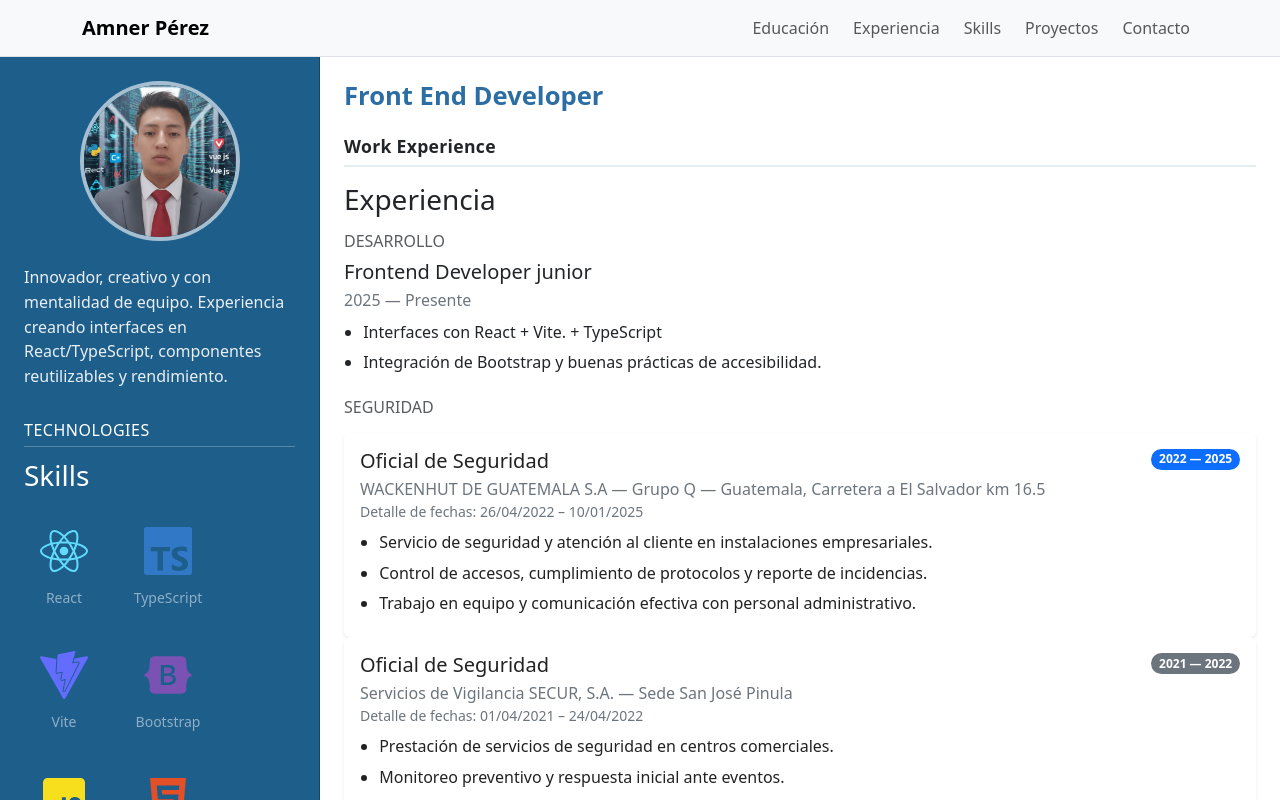
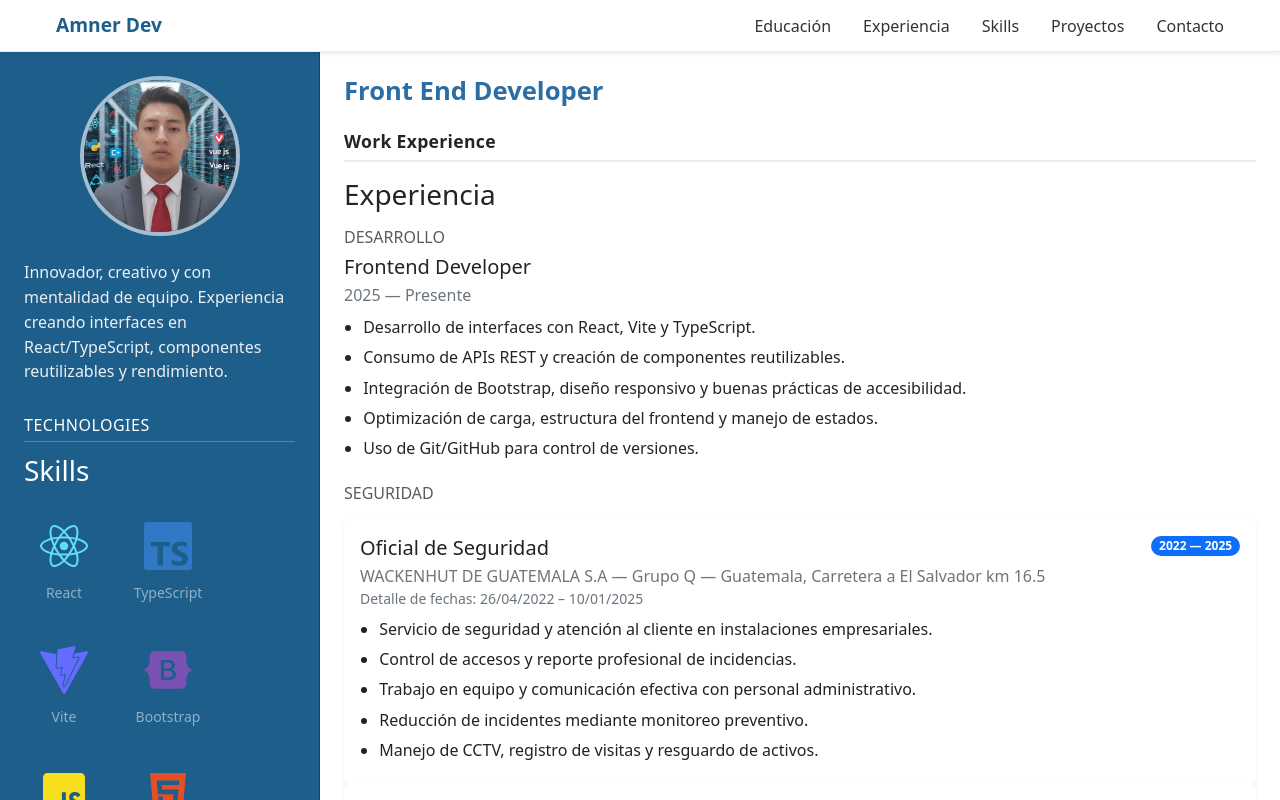
Before and after one commit to PerezAmnerJr/Mi-hoja-de-Vida-Amner, a React (Vite) app: page / in a window 1280 px wide. Shown: the top 800 px of the page. Built offline with nearby package versions, Linux system fonts and the light colour scheme.

Commit message:
actualizacionde expeciendi.tsx

```diff
--- /dev/null
+++ b/src/components/NavbarTop.css
@@ -0,0 +1,56 @@
+/* Barra superior sticky */
+.navbar-top {
+  position: sticky;
+  top: 0;
+  width: 100%;
+  background: #ffffff;
+  z-index: 1000;
+  padding: 0.7rem 0;
+  border-bottom: 1px solid #e9ecef;
+}
+
+/* Contenedor interno */
+.nav-container {
+  max-width: 1200px;
+  margin: auto;
+  display: flex;
+  justify-content: space-between;
+  align-items: center;
+  padding: 0 1rem;
+}
+
+/* LOGO */
+.nav-logo {
+  font-size: 1.2rem;
+  font-weight: 700;
+  color: #1e5e8b;
+  text-decoration: none;
+}
+
+/* Links */
+.nav-links {
+  list-style: none;
+  display: flex;
+  gap: 2rem;
+  margin: 0;
+}
+
+.nav-links a {
+  text-decoration: none;
+  font-size: 1rem;
+  color: #333;
+  transition: color 0.2s ease;
+}
+
+.nav-links a:hover {
+  color: #1e5e8b;
+  font-weight: 600;
+}
+
+/* Responsive — menú colapsado */
+@media (max-width: 768px) {
+  .nav-links {
+    gap: 1rem;
+    font-size: 0.9rem;
+  }
+}
--- a/src/components/NavbarTop.tsx
+++ b/src/components/NavbarTop.tsx
@@ -1,70 +1,22 @@
-// src/components/NavbarTop.tsx
-import { useEffect, useRef, useState } from "react"
-import Container from "react-bootstrap/Container"
-import Nav from "react-bootstrap/Nav"
-import Navbar from "react-bootstrap/Navbar"
+import React from "react";
+import "./NavbarTop.css";
 
 export default function NavbarTop() {
-  const [expanded, setExpanded] = useState(false)
-  const navRef = useRef<HTMLDivElement | null>(null)
+  return (
+    <nav className="navbar-top shadow-sm">
+      <div className="nav-container">
+        <a href="#" className="nav-logo">
+          Amner Dev
+        </a>
 
-  // Cerrar al hacer click fuera
-  useEffect(() => {
-    if (!expanded) return
-    function onDocClick(e: MouseEvent) {
-      if (navRef.current && !navRef.current.contains(e.target as Node)) {
-        setExpanded(false)
-      }
-    }
-    document.addEventListener("click", onDocClick)
-    return () => document.removeEventListener("click", onDocClick)
-  }, [expanded])
-
-  // Cerrar con Escape
-  useEffect(() => {
-    if (!expanded) return
-    function onKey(e: KeyboardEvent) {
-      if (e.key === "Escape") setExpanded(false)
-    }
-    document.addEventListener("keydown", onKey)
-    return () => document.removeEventListener("keydown", onKey)
-  }, [expanded])
-
-  // Cerrar al hacer scroll (solo si está abierto)
-  useEffect(() => {
-    if (!expanded) return
-    const onScroll = () => setExpanded(false)
-    window.addEventListener("scroll", onScroll, { passive: true })
-    return () => window.removeEventListener("scroll", onScroll)
-  }, [expanded])
-
-  const closeMenu = () => setExpanded(false)
-
-  return (
-    <div ref={navRef}>
-      <Navbar
-        expand="lg"
-        bg="body-tertiary"
-        className="border-bottom"
-        expanded={expanded}
-        onToggle={(v) => setExpanded(!!v)}
-        collapseOnSelect
-      >
-        <Container>
-          <Navbar.Brand href="#top" className="fw-semibold">Amner Pérez</Navbar.Brand>
-
-          <Navbar.Toggle aria-controls="navCv" aria-label="Abrir menú" />
-          <Navbar.Collapse id="navCv">
-            <Nav className="ms-auto gap-2">
-              <Nav.Link href="#education" onClick={closeMenu}>Educación</Nav.Link>
-              <Nav.Link href="#experience" onClick={closeMenu}>Experiencia</Nav.Link>
-              <Nav.Link href="#skills" onClick={closeMenu}>Skills</Nav.Link>
-              <Nav.Link href="#projects" onClick={closeMenu}>Proyectos</Nav.Link>
-              <Nav.Link href="#contacto" onClick={closeMenu}>Contacto</Nav.Link>
-            </Nav>
-          </Navbar.Collapse>
-        </Container>
-      </Navbar>
-    </div>
-  )
+        <ul className="nav-links">
+          <li><a href="#education">Educación</a></li>
+          <li><a href="#experience">Experiencia</a></li>
+          <li><a href="#skills">Skills</a></li>
+          <li><a href="#projects">Proyectos</a></li>
+          <li><a href="#contact">Contacto</a></li>
+        </ul>
+      </div>
+    </nav>
+  );
 }
--- a/src/sections/Experience.tsx
+++ b/src/sections/Experience.tsx
@@ -8,20 +8,27 @@ export default function Experience() {
         <h3 className="h6 text-uppercase text-muted mb-2">Desarrollo</h3>
 
         <article>
-          <h4 className="h5 mb-1">Frontend Developer junior</h4>
+          <h4 className="h5 mb-1">Frontend Developer</h4>
           <div className="text-body-secondary mb-2">2025 — Presente</div>
+
           <ul className="mb-0">
-            <li>Interfaces con React + Vite. + TypeScript</li>
-            <li>Integración de Bootstrap y buenas prácticas de accesibilidad.</li>
+            <li>Desarrollo de interfaces con React, Vite y TypeScript.</li>
+            <li>Consumo de APIs REST y creación de componentes reutilizables.</li>
+            <li>
+              Integración de Bootstrap, diseño responsivo y buenas prácticas de accesibilidad.
+            </li>
+            <li>Optimización de carga, estructura del frontend y manejo de estados.</li>
+            <li>Uso de Git/GitHub para control de versiones.</li>
           </ul>
         </article>
       </div>
 
       {/* --- Seguridad --- */}
-      <div className="mb-2">
+      <div className="mb-3">
         <h3 className="h6 text-uppercase text-muted mb-3">Seguridad</h3>
 
         <div className="tl">
+
           {/* Puesto 2022–2025 */}
           <div className="tl-item">
             <span className="tl-dot bg-primary"></span>
@@ -42,8 +49,10 @@ export default function Experience() {
 
                 <ul className="mb-0">
                   <li>Servicio de seguridad y atención al cliente en instalaciones empresariales.</li>
-                  <li>Control de accesos, cumplimiento de protocolos y reporte de incidencias.</li>
+                  <li>Control de accesos y reporte profesional de incidencias.</li>
                   <li>Trabajo en equipo y comunicación efectiva con personal administrativo.</li>
+                  <li>Reducción de incidentes mediante monitoreo preventivo.</li>
+                  <li>Manejo de CCTV, registro de visitas y resguardo de activos.</li>
                 </ul>
               </div>
             </div>
@@ -71,12 +80,28 @@ export default function Experience() {
                   <li>Prestación de servicios de seguridad en centros comerciales.</li>
                   <li>Monitoreo preventivo y respuesta inicial ante eventos.</li>
                   <li>Orientación al cliente y resguardo de activos.</li>
+                  <li>Cero reportes negativos durante el período laboral.</li>
                 </ul>
               </div>
             </div>
           </div>
+
         </div>{/* /.tl */}
       </div>
+
+      {/* --- CERTIFICACIONES --- */}
+      <div className="mt-4">
+        <h3 className="h6 text-uppercase text-muted mb-2">Certificaciones Relevantes</h3>
+
+        <ul className="mb-0">
+          <li>Certificación en Redes — fundamentos, topologías y configuración básica.</li>
+          <li>Certificación en Ciberseguridad — conceptos esenciales y prácticas de protección.</li>
+          <li>Excel — manejo de funciones básicas e intermedias.</li>
+          <li>Word — redacción, formato profesional y elaboración de documentos.</li>
+          <li>Bibliotecas de Desarrollo Front-End — React, Bootstrap, Tailwind y componentes UI.</li>
+          <li>Cumbre de Tecnología y Ciberseguridad — actualización en tendencias modernas.</li>
+        </ul>
+      </div>
     </section>
-  )
+  );
 }
```
